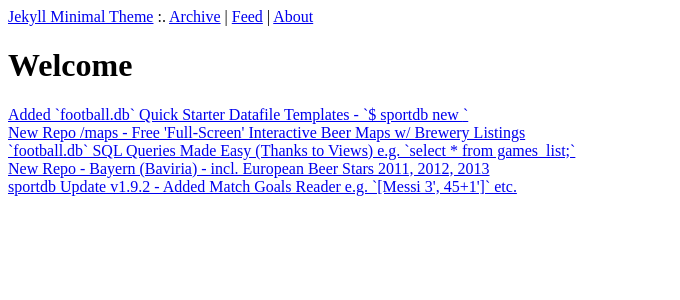
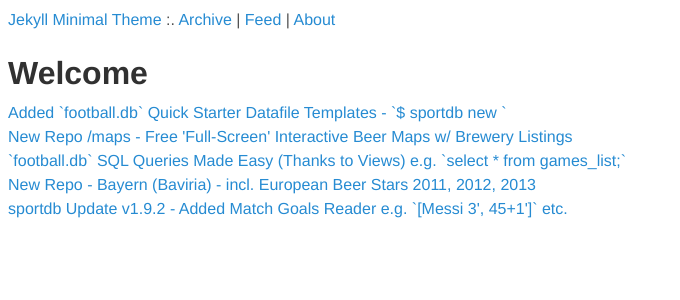
Before and after one commit to gledos/jekyll-minimal-theme-zh-cmn-hans, a Jekyll site: the page built from index.html, in a window 1280 px wide. Shown: the top 300 px of the page, without its empty margins (0-680 px from the left). Built offline with Jekyll 4.4.1, drawn with Linux system fonts in a browser that asks for light colours.

Commit message:
up style

```diff
--- a/css/style.css
+++ b/css/style.css
@@ -1,2 +1,53 @@
 
-/* add some styles here */
+html {
+  font-family: "Helvetica Neue", Helvetica, Arial, sans-serif;
+  font-size: 16px;
+  line-height: 1.5;
+}
+
+body {
+  color: #515151;
+  background-color: #fff;
+}
+
+/**************
+ * Links
+ */
+
+a {
+  color: #268bd2;
+  text-decoration: none;
+}
+
+a:hover,
+a:focus {
+  text-decoration: underline;
+}
+
+
+/******************************
+ * Headings
+ */
+
+h1, h2, h3, h4, h5, h6 {
+  margin-bottom: .5rem;
+  font-weight: bold;
+  line-height: 1.25;
+  color: #313131;
+  text-rendering: optimizeLegibility;
+}
+h1 {
+  font-size: 2rem;
+}
+h2 {
+  margin-top: 1rem;
+  font-size: 1.5rem;
+}
+h3 {
+  margin-top: 1.5rem;
+  font-size: 1.25rem;
+}
+h4, h5, h6 {
+  margin-top: 1rem;
+  font-size: 1rem;
+}
```
